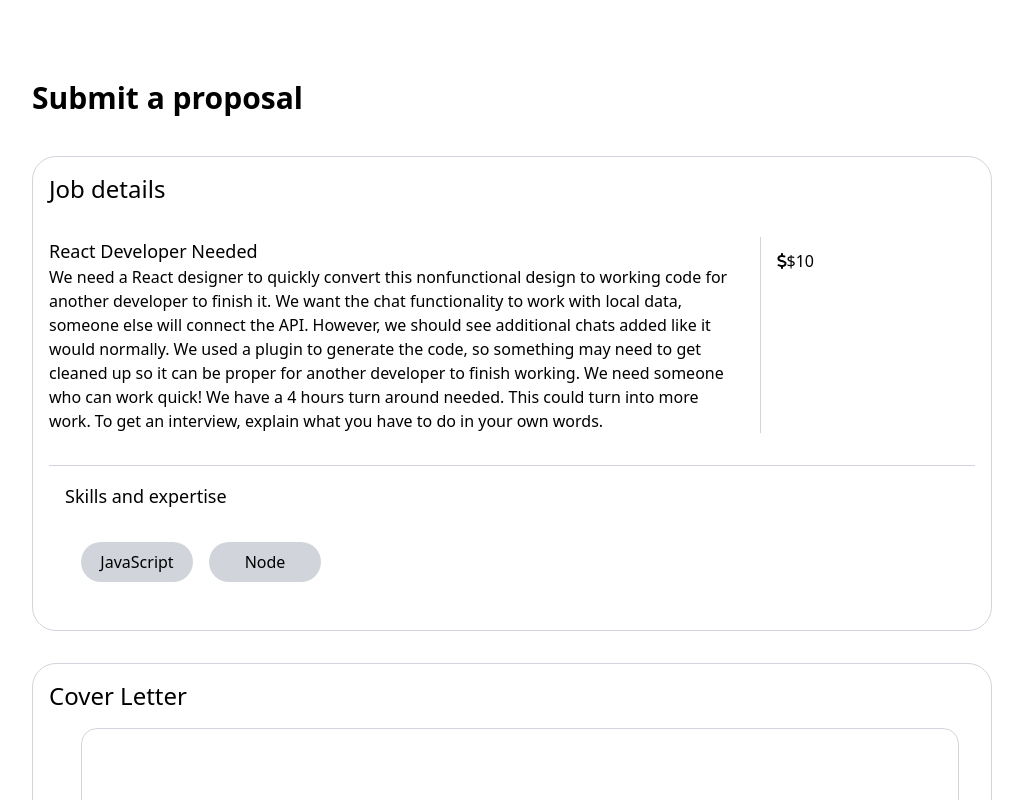
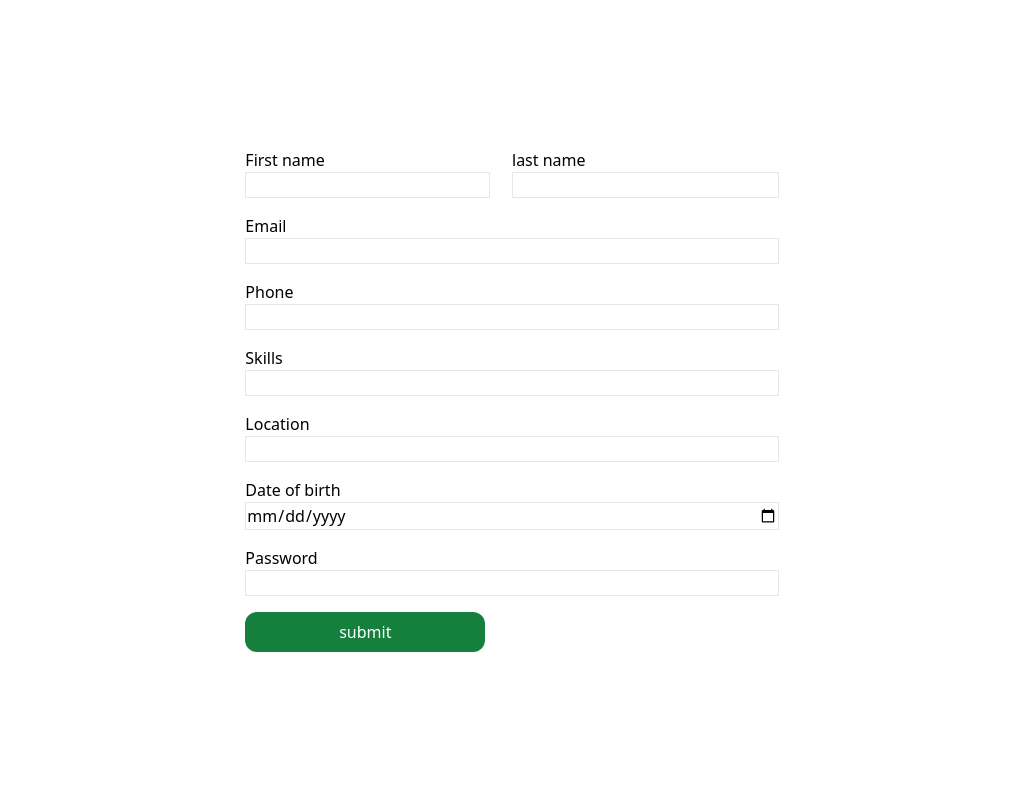
Before and after one commit to Kamau-ke/nextDoor-Jobs, a React (Vite) app: page / in a window 1280 px wide. Shown: the whole page, without its empty margins (128-1151 px from the left). Built offline with nearby package versions, Linux system fonts and the light colour scheme.

Commit message:
register form

```diff
--- a/src/App.jsx
+++ b/src/App.jsx
@@ -1,7 +1,7 @@
-// import Register from'./pages/register'
+import Register from'./pages/register'
 import Navbar from './components/Navbar'
 import JobCard from './components/JobCard'
-import './App.css'
+
 import MainSection from './components/MainSection'
 import JobApplication from './JobApplication'
 
@@ -10,11 +10,11 @@ function App() {
 
   return (
     <div className='h-screen w-screen bg-white overflow-x-hidden'>
-    {/* <Register/> */}
-    {/* <Navbar/>
-    <MainSection/> */}
+    <Register/>
+     {/* <Navbar/>
+    <MainSection/>  */}
 
-    <JobApplication/>
+    {/* <JobApplication/> */}
     </div>
   )
 }
--- a/src/pages/register.jsx
+++ b/src/pages/register.jsx
@@ -3,32 +3,52 @@ import Button from '../components/button'
 
 function Register() {
   return (
-    <div className='Register-page '>
-    <form action="" className='Register-form'>
-    <label htmlFor="name">First name</label>
-    <input type="text"  placeholder="Your name"/>
+    <div className='w-screen h-screen  flex items-center justify-center  '>
+    <form action="" className='flex flex-col w-5/12 h-fit space-y-4'>
 
-    <label htmlFor="name">last name</label>
-    <input type="text"  />
+    <div className='flex w-full justify-between'>
+    <div className='w-1/2'>
+    <label htmlFor="name" className='block'>First name</label>
+    <input type="text" className='border border-gray-200 w-11/12'/>
+    </div>
 
-    <label htmlFor="email">Email</label>
-    <input type="text"  />
+    <div className=' w-1/2'>
+    <label htmlFor="name" className='block'>last name</label>
+    <input type="text" className='border border-gray-200 w-full' />
+    </div>
+
+    </div>
+
+    <div>
+      <label htmlFor="email" className='block'>Email</label>
+      <input type="text" className='border border-gray-200 w-full' />
+    </div>
 
 
-    <label htmlFor="phone">Phone</label>
-    <input type="text" />
+    <div>
+      <label htmlFor="phone"className='block' >Phone</label>
+      <input type="text" className='border border-gray-200 w-full'/>
+    </div>
 
-    <label htmlFor="skills">Skills</label>
-    <input type="text" />
+    <div>
+      <label htmlFor="skills" className='block'>Skills</label>
+      <input type="text" className='border border-gray-200 w-full'/>
+    </div>
 
-    <label htmlFor="location">Location</label>
-    <input type="text"/>
+    <div>
+      <label htmlFor="location" className='block'>Location</label>
+      <input type="text" className='border border-gray-200 w-full'/>
+    </div>
 
-    <label htmlFor="dob">Date of birth</label>
-    <input type="date"/>
+    <div>
+      <label htmlFor="dob" className='block'>Date of birth</label>
+      <input type="date" className='border border-gray-200 w-full'/>
+    </div>
 
-    <label htmlFor="password">Password</label>
-    <input type="password"/>
+    <div>
+      <label htmlFor="password" className='block'>Password</label>
+      <input type="password" className='border border-gray-200 w-full'/>
+    </div>
 
     <Button text='submit' />
    </form>
```
